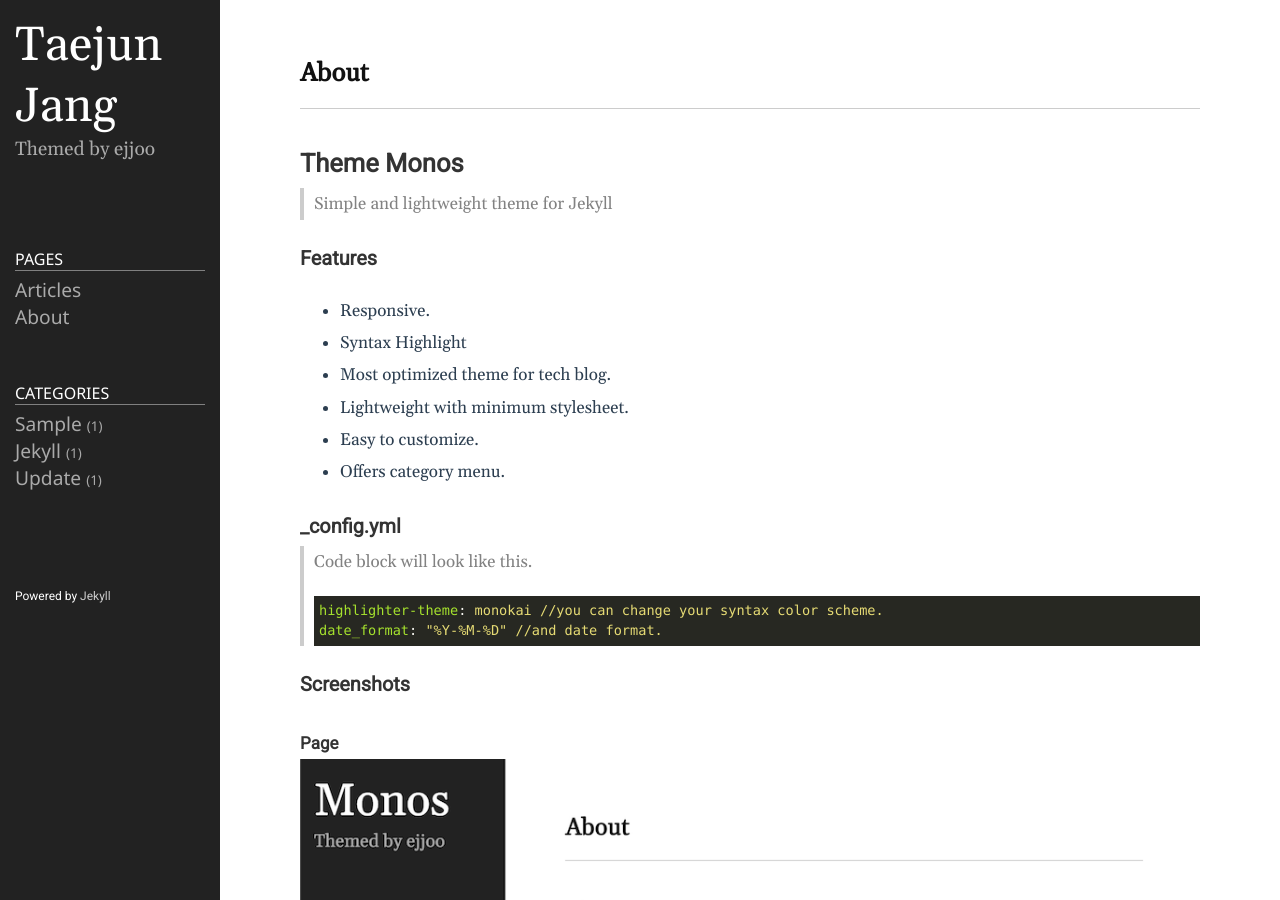
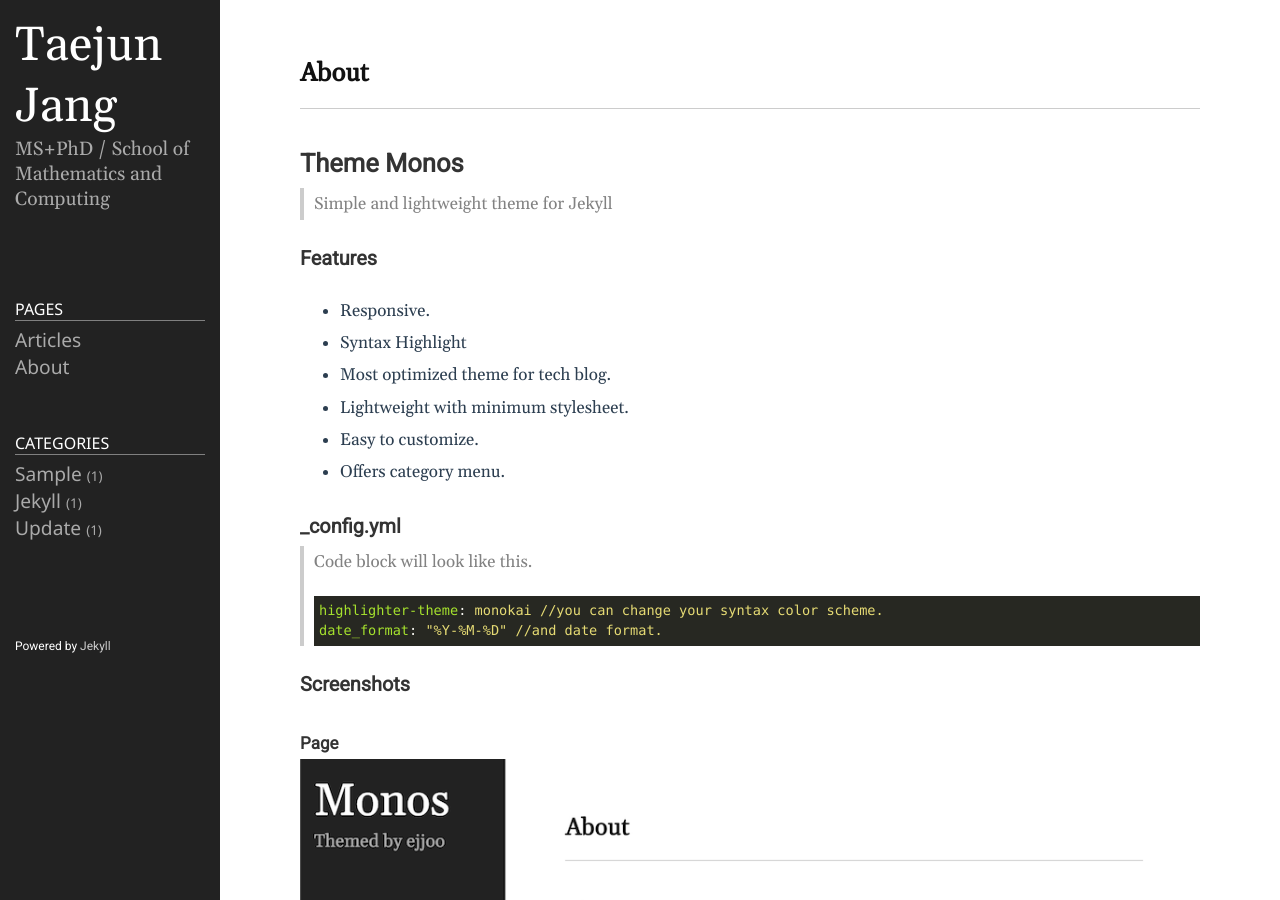
Before and after one commit to taejun-jang/taejun-jang.github.io, a Jekyll site: the page built from README.md, in a window 1280 px wide and 900 px high. Built offline with Jekyll 4.4.1, drawn with Linux system fonts in a browser that asks for light colours.

Commit message:
Update _config.yml

```diff
--- a/_config.yml
+++ b/_config.yml
@@ -21,7 +21,7 @@
 title: Taejun Jang
 email: taejunjang@yonsei.ac.kr
 description: >- # this means to ignore newlines until "baseurl:"
-  Themed by ejjoo
+  MS+PhD / School of Mathematics and Computing
 baseurl: "http://taejun-jang.github.io" # the subpath of your site, e.g. /blog
 # url: "http://ejjoo.github.io" # the base hostname & protocol for your site, e.g. http://example.com
 github_username: TJ Jang
```
